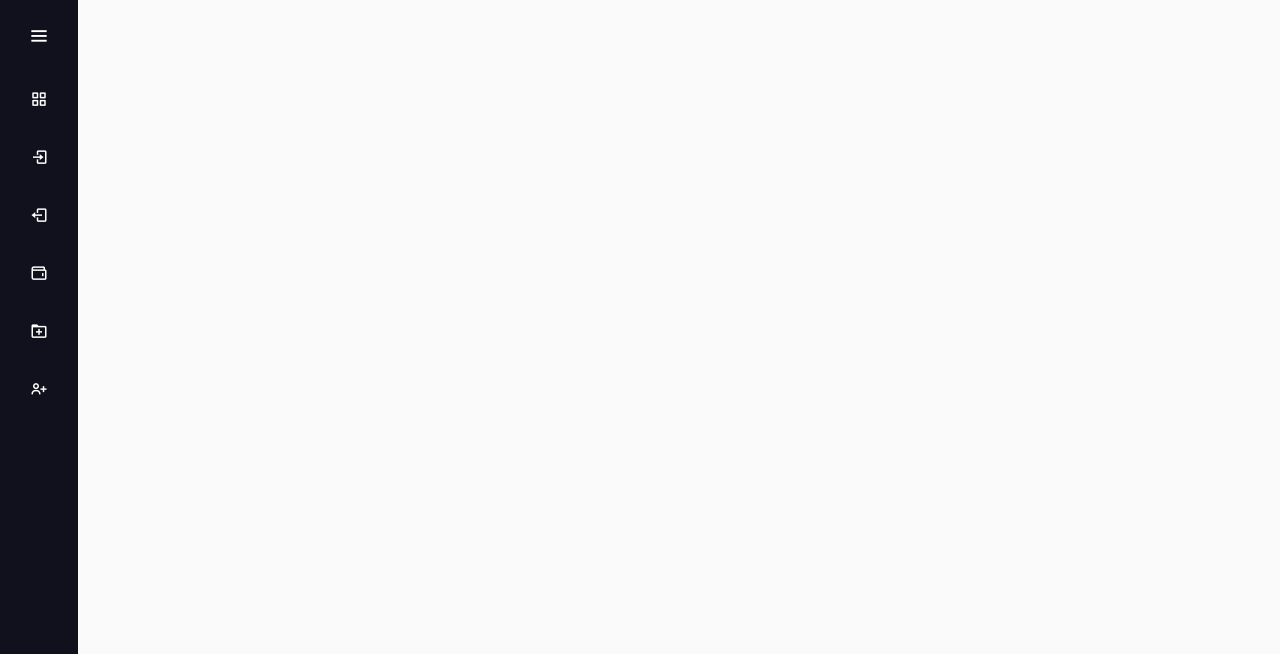
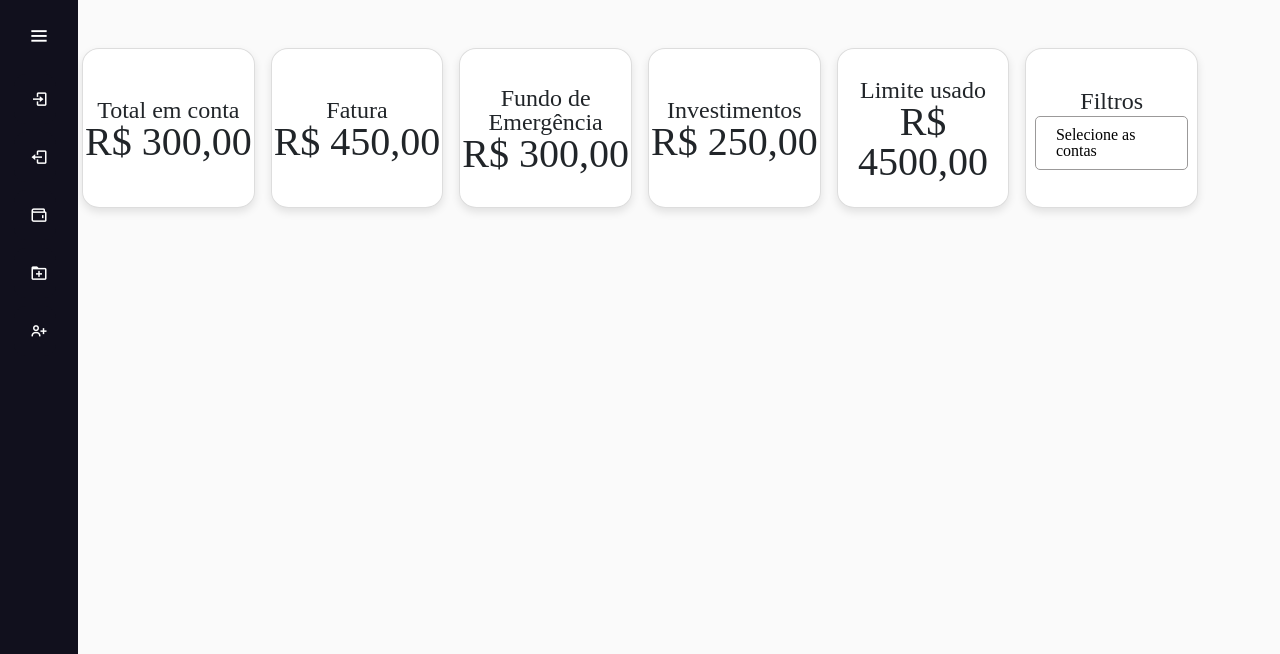
Before and after one commit to LadislauLopes/controle-finaceiro, a Django app: page / in a window 1280 px wide. Shown: the top 654 px of the page. Run offline with Django 5.2, Linux system fonts and the light colour scheme.

Commit message:
filtros front

```diff
--- a/central/templates/components/header.html
+++ b/central/templates/components/header.html
@@ -12,4 +12,5 @@
     <link rel="stylesheet" href="{% static 'css/reset.css' %}">
     <link rel="stylesheet" href="{% static 'css/base.css' %}">
     <link rel="stylesheet" href="{% static 'css/sidebar.css' %}">
+    <link rel="stylesheet" href="{% static 'css/filtros.css' %}">
 </head>
--- a/central/templates/components/sidebar.html
+++ b/central/templates/components/sidebar.html
@@ -9,13 +9,13 @@
     <ul class="nav-list">
 
       <!-- List of navigation items -->
-      <li>
+      {% comment %} <li>
         <a href="#">
           <i class='bx bx-grid-alt'></i>
           <span class="links_name">Dashboard</span>
         </a>
         <span class="tooltip">Dashboard</span>
-      </li>
+      </li> {% endcomment %}
       <!-- Additional navigation items -->
 
       <li>
--- a/central/templates/index.html
+++ b/central/templates/index.html
@@ -1,11 +1,59 @@
-{% include 'components/header.html' with title='Projetos DITEC' %}
+{% include 'components/header.html' with title='Finanças Ladislau' %}
 {% load static %}
 <body class="d-flex flex-column" style="height: 100vh; margin: 0;">
     {% comment %} {% include 'components/navbar.html' %} {% endcomment %}
     {% include 'components/sidebar.html' %}
-    <div class="container flex-grow-1 d-flex flex-column justify-content-start">
+    <div class="container ">
+        <div class='card-info'>
+            <h2 class='text-card-info'> Total em conta</h2>
+            <h2 class='value-card-info'> R$ 300,00</h2>
+        </div>
+        <div class='card-info'>
+            <h2 class='text-card-info'> Fatura</h2>
+            <h2 class='value-card-info'> R$ 450,00</h2>
+        </div>
+        <div class='card-info'>
+            <h2 class='text-card-info'> Fundo de Emergência </h2>
+            <h2 class='value-card-info'> R$ 300,00</h2>
+        </div>
+        <div class='card-info'>
+            <h2 class='text-card-info'> Investimentos</h2>
+            <h2 class='value-card-info'> R$ 250,00</h2>
+        </div>
+        <div class='card-info'>
+            <h2 class='text-card-info'> Limite usado</h2>
+            <h2 class='value-card-info'> R$ 4500,00</h2>
+        </div>
+        <div class="card-info">
+        <h2 class="text-card-info">Filtros</h2>
+        <div class="dropdown">
+            <button class="dropdown-button">Selecione as contas</button>
+            <div class="dropdown-content">
+            <label>
+                <input type="checkbox" name="contas" value="Todos" />
+                Todos
+            </label>
+            <label>
+                <input type="checkbox" name="contas" value="Nubank Ladislau" />
+                Nubank Ladislau
+            </label>
+            <label>
+                <input type="checkbox" name="contas" value="BB Ladislau" />
+                BB Ladislau
+            </label>
+            <label>
+                <input type="checkbox" name="contas" value="Nubank Rafaela" />
+                Nubank Rafaela
+            </label>
+            <label>
+                <input type="checkbox" name="contas" value="BB Rafaela" />
+                BB Rafaela
+            </label>
+            </div>
+        </div>
+        </div>
+    </div>
 
-    </div>
 
     {% comment %} {% include 'components/footer.html' %} {% endcomment %}
 
--- a/static/css/base.css
+++ b/static/css/base.css
@@ -10,58 +10,43 @@ body {
   flex-direction: column;
 }
 
-/* Estilos personalizados para o menu e footer */
-.navbar, footer {
-  background-color: #3F4340 !important; /* Cor do fundo */
-  padding: 2rem 0; /* Aumenta a altura da barra de navegação */
-}
 
-.nav-link {
-  font-weight: 500; /* Aumenta a espessura da fonte */
-  color: white; /* Cor do texto */
-  transition: color 0.3s; /* Transição suave para a cor */
-}
-
-.nav-link:hover {
-  color: #f8f9fa; /* Cor do texto ao passar o mouse */
-  text-decoration: underline; /* Sublinha o texto ao passar o mouse */
-  cursor: pointer;
-}
 
 
 .content {
-    margin-top: 30px;
-    margin-bottom: 10px;
-    padding: 20px;
     height: calc(100vh - 180px);
     overflow-y: auto;
     scrollbar-width: none;
 }
-/* Estilos do footer */
-footer {
-  padding: 10px 0; /* Ajuste o padding conforme necessário */
-  background-color: #9811AD; /* Cor de fundo */
-  color: white;
+
+
+.container {
+  display: flex;
   text-align: center;
+  margin-top: 3rem;
+  gap: 1rem;
 }
 
-.footer-text {
-  color: #fff;
+.card-info{
+  width: 14rem;
+  height: 10rem;
+  background-color: rgb(255, 255, 255);
+  border: 1px solid #ddd;
+  box-shadow: 0 4px 8px rgba(0, 0, 0, 0.1);
+  border-radius: 10%;
+  display: flex;
+  flex-direction: column;
+  justify-content: center;
+  align-items: center;
 }
 
-footer a {
-  color: #fff;
-  text-decoration: none;
+.text-card-info {
+  padding:  2%;
+  font-size: 1.5rem;
+  font-weight: 400;
 }
 
-/* Estilos para o box */
-.container {
-  text-align: center;
-  margin-top: 20rem;
-  margin-bottom: 25px;
+.value-card-info{
+  margin-top: -3px;
+  font-size: 2.5rem;
 }
-
-.container h4 {
-  margin-bottom: -10px;
-  margin-top: -8px;
-}
--- /dev/null
+++ b/static/css/filtros.css
@@ -0,0 +1,53 @@
+
+.dropdown {
+  position: relative;
+  display: inline-block;
+  width: 100%; /* Ajusta ao tamanho do card */
+}
+
+.dropdown-button {
+  width: 90%;
+  background-color: #ffffff;
+  color: rgb(0, 0, 0);
+  padding: 10px 20px;
+  font-size: 1rem;
+  border: 1px solid #9b9999;
+  border-radius: 5px;
+  cursor: pointer;
+  text-align: left;
+}
+
+.dropdown-button::after {
+  /* content: " ▼"; */
+  float: right;
+}
+
+.dropdown-content {
+  display: none; /* Oculta o menu inicialmente */
+  position: absolute;
+  background-color: white;
+  width: 100%;
+  border: 1px solid #ddd;
+  box-shadow: 0 4px 8px rgba(0, 0, 0, 0.1);
+  border-radius: 5px;
+  z-index: 1;
+  padding: 10px;
+  max-height: 150px;
+  overflow-y: auto; /* Adiciona scroll se necessário */
+  text-align: left;
+}
+
+.dropdown-content label {
+  display: block;
+  padding: 5px 0;
+  font-size: 14px;
+  cursor: pointer;
+}
+
+.dropdown-content input {
+  margin-right: 10px;
+}
+
+.dropdown:hover .dropdown-content {
+  display: block;
+}
```
Also changed, not shown: static/css/sidebar.css (+0 -31 lines).
